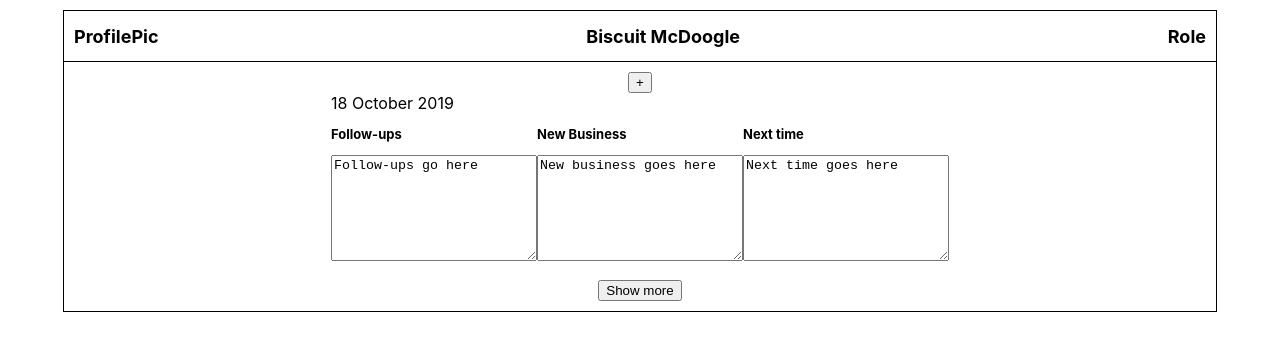
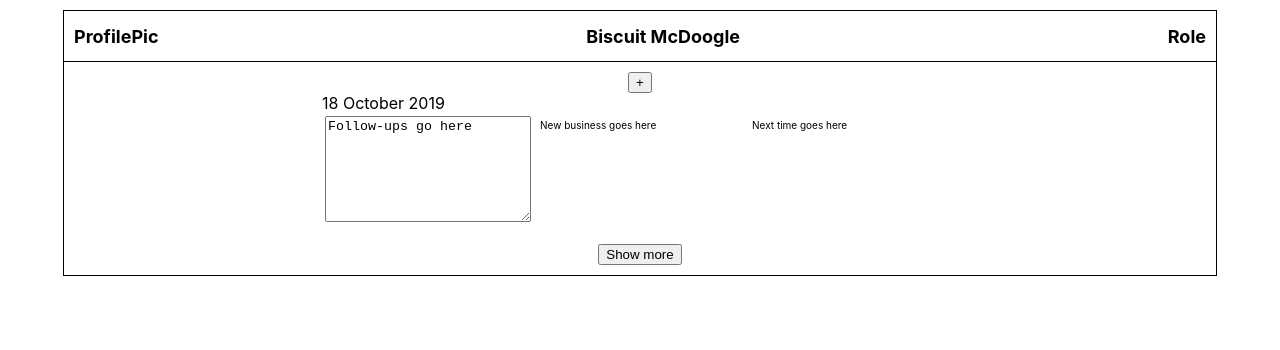
Before and after one commit to ronen-agranat/f2f, a React (Create React App) app: page / in a window 1280 px wide. Shown: the top 350 px of the page. Built offline with nearby package versions, Linux system fonts and the light colour scheme.

Commit message:
Implement edit-on-focus functionality

```diff
--- a/src/components/OneOnOneBrowser/OneOnOneBrowser.module.css
+++ b/src/components/OneOnOneBrowser/OneOnOneBrowser.module.css
@@ -7,3 +7,7 @@
   overflow-y: scroll;
   height: 100%;
 }
+
+.DateHeader {
+    margin-bottom: 3px;
+}
--- a/src/components/OneOnOneBrowser/OneOnOneBrowser.tsx
+++ b/src/components/OneOnOneBrowser/OneOnOneBrowser.tsx
@@ -99,9 +99,9 @@ const OneOnOneBrowser = () => {
       {
         date: date,
         id: maxId,
-        followUps: "Follow-ups",
-        nextTime: "Next time",
-        newBusiness: "New business"
+        followUps: '',
+        nextTime: '',
+        newBusiness: ''
       },
       ...sessions
     ]);
--- a/src/components/OneOnOneMinutes/OneOnOneMinutes.module.css
+++ b/src/components/OneOnOneMinutes/OneOnOneMinutes.module.css
@@ -9,11 +9,6 @@
   justify-content: space-between;
 }
 
-.Notepad textarea {
-  width: 200px;
-  height: 100px;
-}
-
 .Notepad p {
   font-size: small;
   font-weight: bold;
--- a/src/components/OneOnOneMinutes/OneOnOneMinutes.tsx
+++ b/src/components/OneOnOneMinutes/OneOnOneMinutes.tsx
@@ -1,4 +1,4 @@
-import React, { ChangeEvent } from "react";
+import React, {ChangeEvent, useState} from "react";
 import PropTypes from "prop-types";
 
 import OneOnOneNotes from "./OneOnOneNotes/OneOnOneNotes";
@@ -24,16 +24,29 @@ interface IOneOnOneMinutesProps {
   nextTime: string;
 }
 
+const NOTE_AREAS = {
+  followUps: 'followUps',
+  newBusiness: 'newBusiness',
+  nextTime: 'nextTime'
+};
+
+// TODO: Show time since now so that you can easily say 'we met last week' or 'its been a while'
 const OneOnOneMinutes = (props: IOneOnOneMinutesProps) => {
+  const [currentNotes, setCurrentNotes] = useState("followUps");
+
   return (
     <div className={styles.OneOnOneMinutes}>
-      <div>{props.date}</div>
+      <div className={styles.dateHeader}>{props.date}</div>
       <div className={styles.Notepad}>
         <OneOnOneNotes
           title="Follow-ups"
           notes={props.followUps}
           notesChanged={(event: ChangeEvent<HTMLTextAreaElement>) => {
             props.followUpsChanged(props.id, event);
+          }}
+          active={currentNotes === NOTE_AREAS.followUps}
+          focused={() => {
+            setCurrentNotes(NOTE_AREAS.followUps);
           }}
         />
         <OneOnOneNotes
@@ -42,12 +55,20 @@ const OneOnOneMinutes = (props: IOneOnOneMinutesProps) => {
           notesChanged={(event: ChangeEvent<HTMLTextAreaElement>) => {
             props.newBusinessChanged(props.id, event);
           }}
+          active={currentNotes === NOTE_AREAS.newBusiness}
+          focused={() => {
+            setCurrentNotes(NOTE_AREAS.newBusiness);
+          }}
         />
         <OneOnOneNotes
           title="Next time"
           notes={props.nextTime}
           notesChanged={(event: ChangeEvent<HTMLTextAreaElement>) => {
             props.nextTimeChanged(props.id, event);
+          }}
+          active={currentNotes === NOTE_AREAS.nextTime}
+          focused={() => {
+            setCurrentNotes(NOTE_AREAS.nextTime);
           }}
         />
       </div>
--- /dev/null
+++ b/src/components/OneOnOneMinutes/OneOnOneNotes/OneOnOneNotes.module.css
@@ -0,0 +1,15 @@
+.OneOnOneNotes {
+  padding: 3px;
+}
+
+.NoteAreaEdit {
+  width: 200px;
+  height: 100px;
+}
+
+.NoteAreaShow {
+  width: 200px;
+  height: 100px;
+  font-size: x-small;
+  padding: 3px;
+}
--- a/src/components/OneOnOneMinutes/OneOnOneNotes/OneOnOneNotes.tsx
+++ b/src/components/OneOnOneMinutes/OneOnOneNotes/OneOnOneNotes.tsx
@@ -1,17 +1,33 @@
 import React, { ChangeEvent } from "react";
 import PropTypes from "prop-types";
+
+import styles from "./OneOnOneNotes.module.css";
 
 interface IOneOnOneProps {
   notesChanged: (event: ChangeEvent<HTMLTextAreaElement>) => void;
   notes: string;
   title: string;
+  active: boolean;
+  focused: () => void;
 }
 
 const OneOnOneNotes = (props: IOneOnOneProps) => {
+  const noteArea = props.active ? (
+    <textarea
+      className={styles.NoteAreaEdit}
+      onChange={props.notesChanged}
+      value={props.notes}
+      placeholder={props.title}
+    />
+  ) : (
+    <div className={styles.NoteAreaShow} onClick={props.focused}>
+      {Boolean(props.notes.length) ? props.notes : props.title}
+    </div>
+  );
+
   return (
-    <div>
-      <p>{props.title}</p>
-      <textarea onChange={props.notesChanged} value={props.notes}/>
+    <div className={styles.OneOnOneNotes}>
+      {noteArea}
     </div>
   );
 };
@@ -19,7 +35,9 @@ const OneOnOneNotes = (props: IOneOnOneProps) => {
 OneOnOneNotes.propTypes = {
   notesChanged: PropTypes.func.isRequired,
   notes: PropTypes.string.isRequired,
-  title: PropTypes.string.isRequired
+  title: PropTypes.string.isRequired,
+  active: PropTypes.bool.isRequired,
+  focused: PropTypes.func.isRequired
 };
 
 export default OneOnOneNotes;
```
